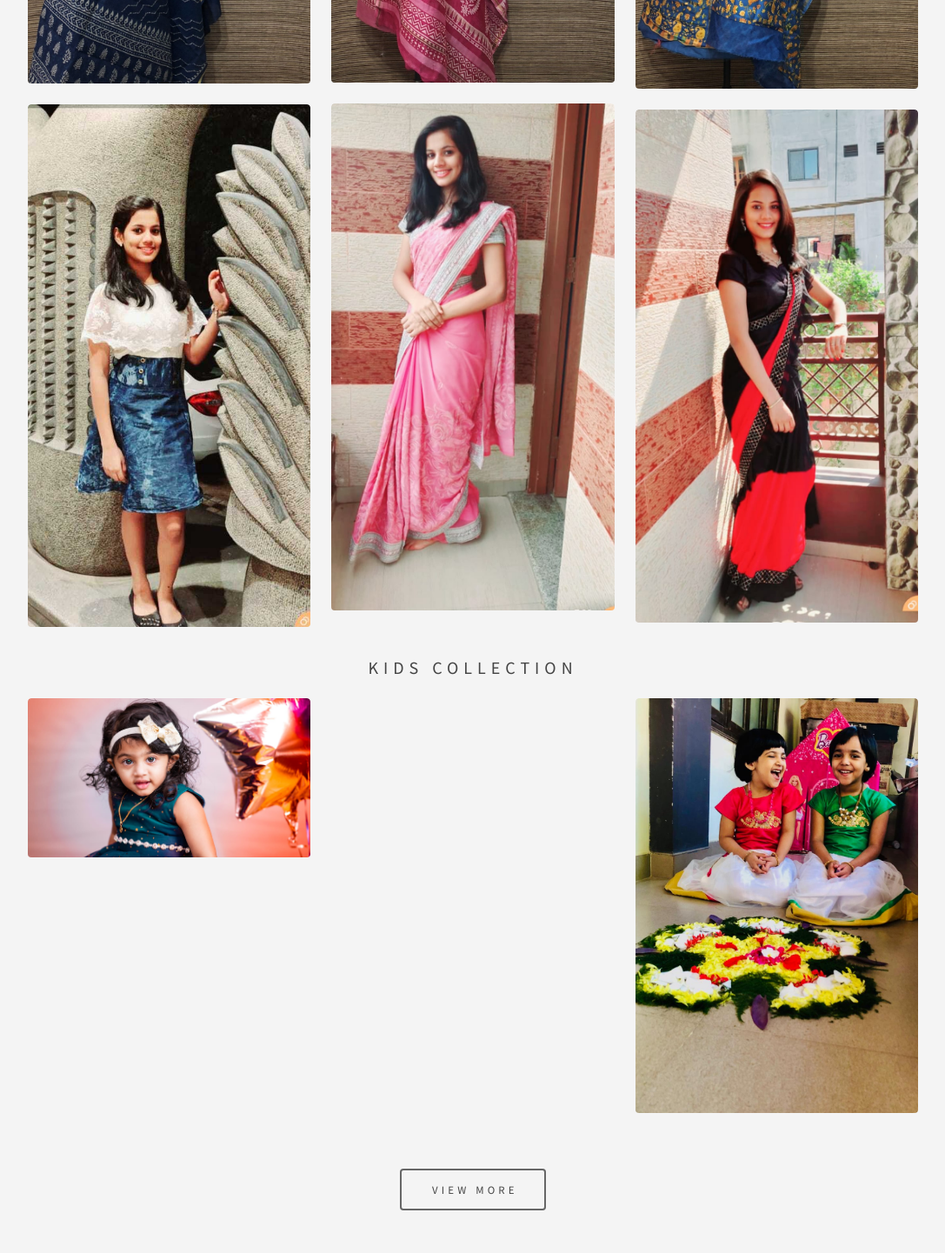
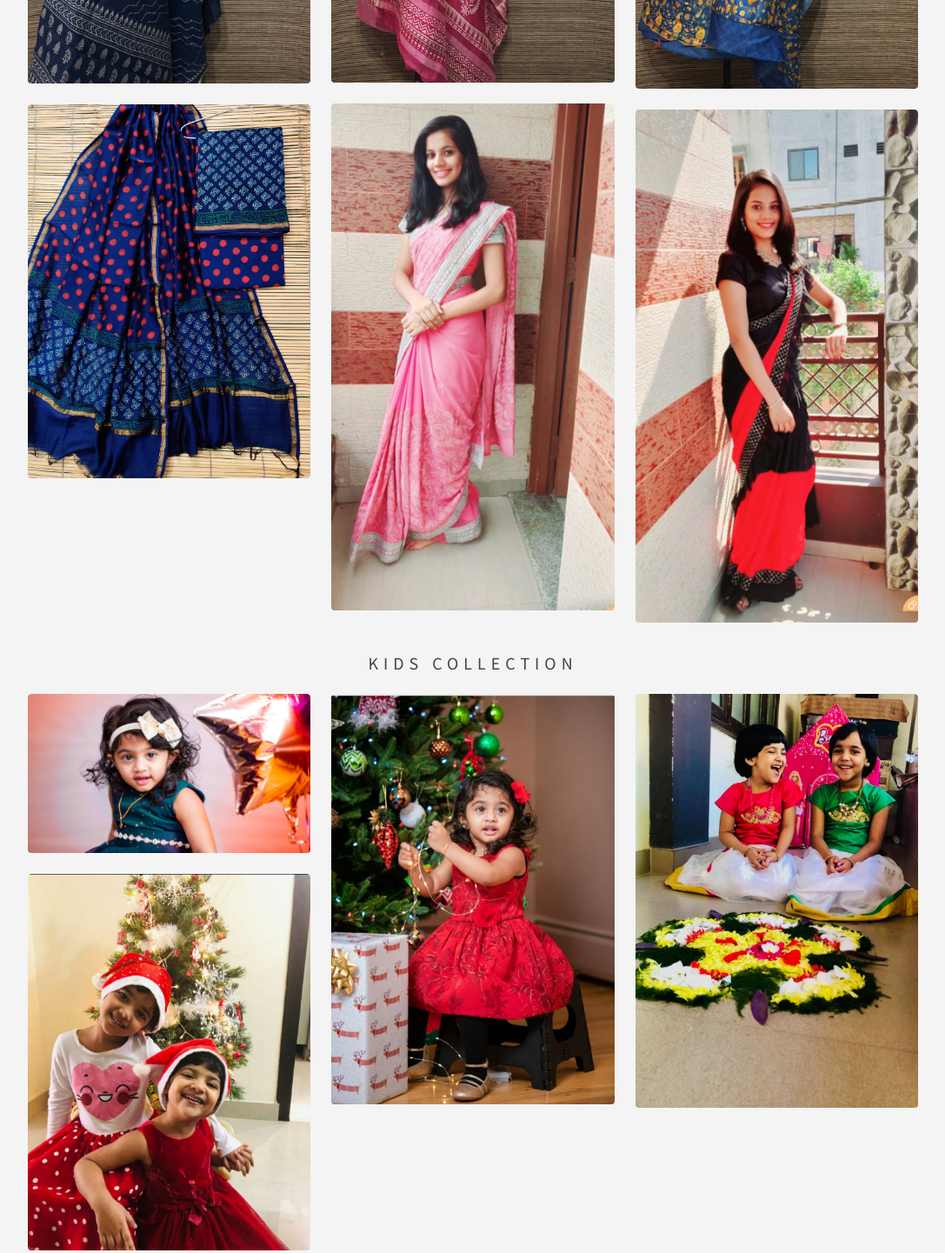
Before and after one commit to zarazcreativeboutique/zaraz, a plain HTML site: page index.html in a window 1280 px wide. Shown: the part 1740-3181 px from the top of the page at 87% size, without its empty margins (96-1183 px from the left). Drawn offline with Linux system fonts and the light colour scheme.

Commit message:
Update index.html

```diff
--- a/index.html
+++ b/index.html
@@ -57,8 +57,8 @@
 												<a href="images/01.jpeg">
 													<img src="images/01.jpeg" alt="" />
 												</a>
-												<a href="images/zaraz/022.jpg">
-													<img src="images/zaraz/022.jpg" alt="" />
+												<a href="images/zaraz/022.jpeg">
+													<img src="images/zaraz/022.jpeg" alt="" />
 												</a>
 											</div>
 											<div>
@@ -90,13 +90,13 @@
 												<a href="images/zaraz/kids11.jpg">
 													<img src="images/zaraz/kids11.jpg" alt="" />
 												</a>
-												<a href="images/zaraz/kids12.jpg">
-													<img src="images/zaraz/kids12.jpg" alt="" />
+												<a href="images/zaraz/kids12.jpeg">
+													<img src="images/zaraz/kids12.jpeg" alt="" />
 												</a>
 											</div>
 											<div>
-												<a href="images/zaraz/01.jpg">
-													<img src="images/zaraz/01.jpg" alt="" />
+												<a href="images/zaraz/01.jpeg">
+													<img src="images/zaraz/01.jpeg" alt="" />
 												</a>
 
 
```
